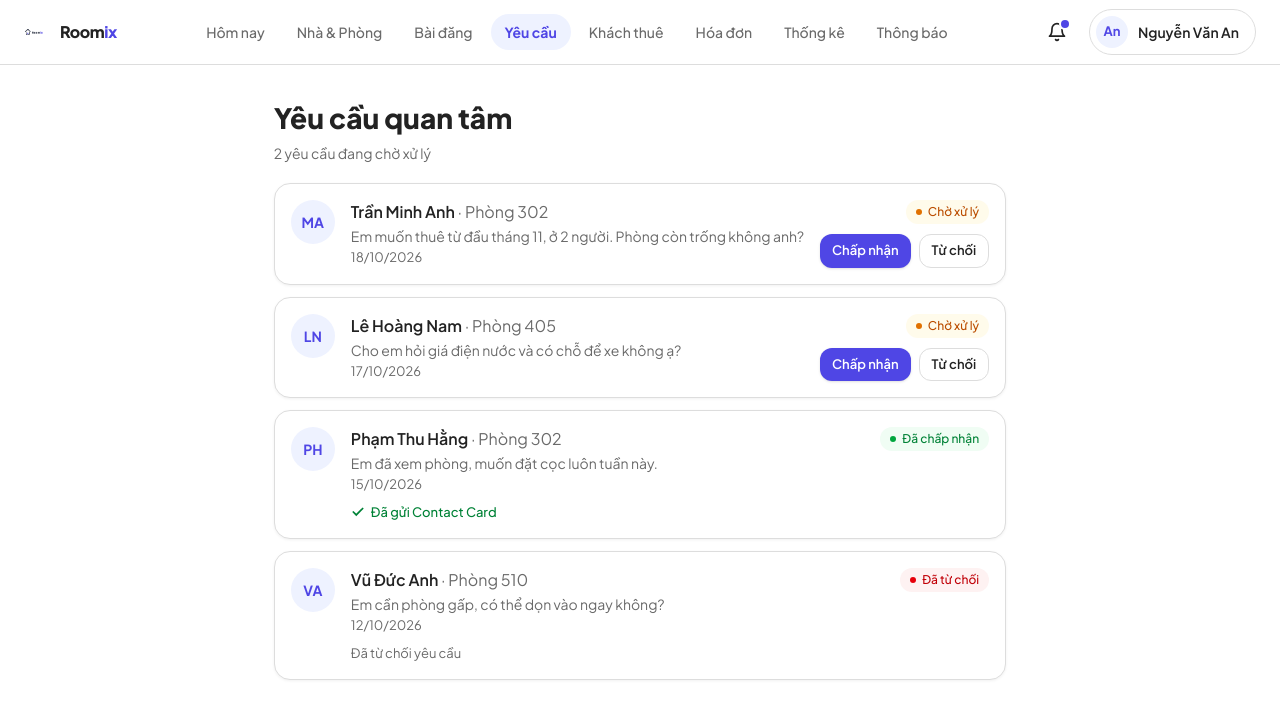
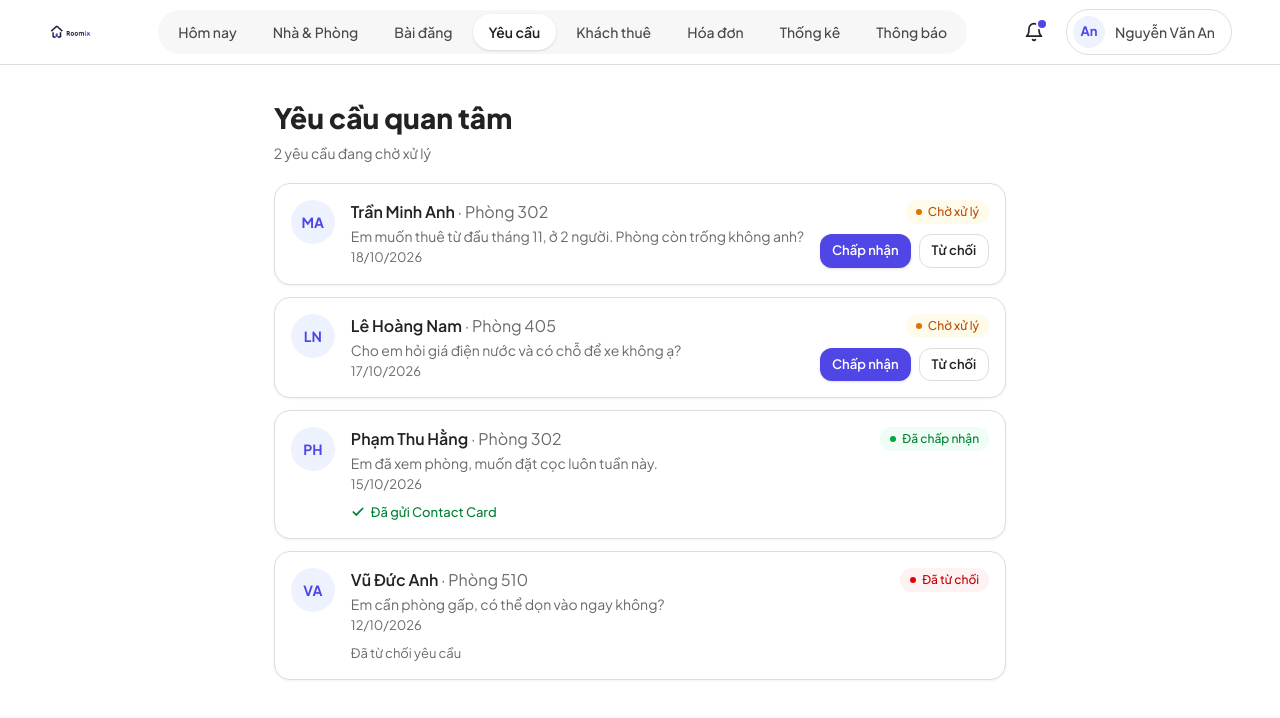
Before and after one commit to thienba33/Roomix, a Next.js app: page /chu-tro/yeu-cau in a window 1280 px wide. Shown: the top 718 px of the page. Built offline with nearby package versions, Linux system fonts and the light colour scheme.

Commit message:
fix(ui): align headers and logo lockup with figma design

```diff
--- a/src/app/(auth)/login/page.tsx
+++ b/src/app/(auth)/login/page.tsx
@@ -26,8 +26,7 @@ export default function LoginPage() {
   return (
     <div className="flex min-h-screen flex-col items-center justify-center bg-page px-4 py-10">
       <Link href="/" className="mb-8 flex items-center gap-2">
-        <Image src="/images/logo.png" alt="Roomix" width={36} height={36} className="h-9 w-9 object-contain" />
-        <span className="text-[22px] font-extrabold tracking-tight text-ink">Room<span className="text-primary">ix</span></span>
+        <Image src="/images/logo.png" alt="Roomix" width={1500} height={520} className="h-10 w-auto" priority />
       </Link>
 
       <Card className="grid w-full max-w-5xl overflow-hidden rounded-3xl shadow-[0_12px_40px_rgba(0,0,0,0.10)] md:grid-cols-2">
--- a/src/app/(auth)/register/page.tsx
+++ b/src/app/(auth)/register/page.tsx
@@ -32,8 +32,7 @@ export default function RegisterPage() {
   return (
     <div className="flex min-h-screen flex-col items-center justify-center bg-page px-4 py-10">
       <Link href="/" className="mb-8 flex items-center gap-2">
-        <Image src="/images/logo.png" alt="Roomix" width={36} height={36} className="h-9 w-9 object-contain" />
-        <span className="text-[22px] font-extrabold tracking-tight text-ink">Room<span className="text-primary">ix</span></span>
+        <Image src="/images/logo.png" alt="Roomix" width={1500} height={520} className="h-10 w-auto" priority />
       </Link>
 
       <Card className="grid w-full max-w-5xl overflow-hidden rounded-3xl shadow-[0_12px_40px_rgba(0,0,0,0.10)] md:grid-cols-2">
--- a/src/app/admin/dang-nhap/page.tsx
+++ b/src/app/admin/dang-nhap/page.tsx
@@ -18,10 +18,7 @@ export default function AdminLoginPage() {
     <div className="flex min-h-screen flex-col items-center justify-center bg-page px-4 py-10">
       {/* Logo above */}
       <div className="mb-8 flex items-center gap-2.5">
-        <Image src="/images/logo.png" alt="Roomix" width={36} height={36} className="h-9 w-9 object-contain" />
-        <span className="text-2xl font-extrabold tracking-tight text-ink">
-          Room<span className="text-primary">ix</span>
-        </span>
+        <Image src="/images/logo.png" alt="Roomix" width={1500} height={520} className="h-10 w-auto" priority />
       </div>
 
       <Card className="w-full max-w-4xl overflow-hidden rounded-3xl p-0 shadow-[0_8px_40px_rgba(0,0,0,0.08)]">
--- a/src/app/chu-tro/dang-nhap/page.tsx
+++ b/src/app/chu-tro/dang-nhap/page.tsx
@@ -18,8 +18,7 @@ export default function DangNhapChuTroPage() {
   return (
     <div className="flex min-h-screen flex-col items-center justify-center bg-page px-4 py-10">
       <div className="flex items-center gap-2">
-        <Image src="/images/logo.png" alt="Roomix" width={36} height={36} className="h-9 w-9 object-contain" />
-        <span className="text-xl font-extrabold tracking-tight text-ink">Room<span className="text-primary">ix</span></span>
+        <Image src="/images/logo.png" alt="Roomix" width={1500} height={520} className="h-10 w-auto" priority />
       </div>
 
       <Card className="mt-8 grid w-full max-w-5xl overflow-hidden rounded-3xl p-0 shadow-xl md:grid-cols-2">
--- a/src/app/chu-tro/ho-so/page.tsx
+++ b/src/app/chu-tro/ho-so/page.tsx
@@ -65,7 +65,7 @@ export default function HoSoPage() {
             <p className="mt-1 text-[13px] text-muted">Khách thuê nhận được thẻ này khi yêu cầu quan tâm được chấp nhận.</p>
             <div className="mt-4 rounded-2xl bg-white p-5 shadow-sm">
               <div className="flex items-center gap-3">
-                <Image src="/images/logo.png" alt="Roomix" width={36} height={36} className="h-9 w-9 object-contain" />
+                <Image src="/images/logo-mark.png" alt="Roomix" width={36} height={36} className="h-9 w-9 object-contain" />
                 <div>
                   <p className="font-extrabold text-ink">{landlord.name}</p>
                   <p className="text-[13px] text-muted">{landlord.house}</p>
--- a/src/app/layout.tsx
+++ b/src/app/layout.tsx
@@ -11,7 +11,7 @@ const jakarta = Plus_Jakarta_Sans({
 export const metadata: Metadata = {
   title: 'Roomix — Cho thuê phòng trọ thông minh',
   description: 'Roomix — Nền tảng cho thuê phòng trọ thông minh: tìm phòng, quản lý nhà trọ, hóa đơn và chatbot AI.',
-  icons: { icon: '/images/logo.png' },
+  icons: { icon: '/images/logo-mark.png' },
 };
 
 export default function RootLayout({ children }: { children: React.ReactNode }) {
--- a/src/app/loading.tsx
+++ b/src/app/loading.tsx
@@ -3,7 +3,7 @@ import Image from 'next/image';
 export default function Loading() {
   return (
     <div className="flex min-h-[60vh] flex-col items-center justify-center gap-4">
-      <Image src="/images/logo.png" alt="Roomix" width={56} height={56} className="animate-pulse" />
+      <Image src="/images/logo.png" alt="Roomix" width={1500} height={520} className="h-12 w-auto animate-pulse" />
       <p className="text-sm text-muted">Đang tải...</p>
     </div>
   );
--- a/src/components/layouts/AdminTopbar.tsx
+++ b/src/components/layouts/AdminTopbar.tsx
@@ -16,24 +16,26 @@ export default function AdminTopbar() {
   const pathname = usePathname();
   return (
     <header className="sticky top-0 z-50 border-b border-line bg-white/95 backdrop-blur">
-      <div className="mx-auto flex h-16 max-w-7xl items-center gap-4 px-6">
+      <div className="flex h-16 w-full items-center gap-4 px-6 lg:px-12">
         <Link href="/admin" className="flex shrink-0 items-center gap-2.5">
-          <Image src="/images/logo.png" alt="Roomix" width={28} height={28} className="h-7 w-7 object-contain" />
-          <span className="text-base font-extrabold tracking-tight text-ink">Room<span className="text-primary">ix</span></span>
-          <span className="rounded-md bg-primary-soft px-2 py-1 text-[11px] font-bold tracking-wider text-primary-dark">ADMIN CONSOLE</span>
+          <Image src="/images/logo.png" alt="Roomix" width={1500} height={520} className="h-[22px] w-auto" priority />
+          <span className="ml-3 rounded-full bg-primary-soft px-3 py-1.5 text-[11px] font-bold tracking-[0.08em] text-primary">ADMIN CONSOLE</span>
         </Link>
-        <nav className="mx-auto hidden items-center gap-1 lg:flex">
+        <nav className="mx-auto hidden items-center gap-1 rounded-full bg-[#F7F7F7] p-1 lg:flex">
           {TABS.map((t) => {
             const active = t.href === '/admin' ? pathname === '/admin' : pathname.startsWith(t.href);
             return (
-              <Link key={t.href} href={t.href} className={cn('whitespace-nowrap rounded-full px-3.5 py-2 text-sm transition', active ? 'bg-primary-soft font-bold text-primary' : 'font-medium text-muted hover:bg-page hover:text-ink')}>
+              <Link key={t.href} href={t.href} className={cn('whitespace-nowrap rounded-full px-4 py-2 text-sm transition', active ? 'bg-white font-semibold text-ink shadow-sm' : 'font-medium text-[#484848] hover:text-ink')}>
                 {t.label}
               </Link>
             );
           })}
         </nav>
         <div className="ml-auto flex shrink-0 items-center gap-3 lg:ml-0">
-          <span className="flex h-10 w-10 items-center justify-center rounded-full bg-primary text-sm font-bold text-white">AD</span>
+          <span className="flex items-center gap-2.5 rounded-full border border-line py-1.5 pl-1.5 pr-4">
+            <span className="flex h-8 w-8 items-center justify-center rounded-full bg-ink text-[13px] font-bold text-white">AD</span>
+            <span className="hidden text-sm font-medium text-[#484848] sm:block">Admin</span>
+          </span>
         </div>
       </div>
     </header>
--- a/src/components/layouts/Footer.tsx
+++ b/src/components/layouts/Footer.tsx
@@ -6,7 +6,7 @@ export default function Footer() {
     <footer className="border-t border-line bg-white">
       <div className="mx-auto flex max-w-7xl flex-col items-center gap-3 px-6 py-8 text-center sm:flex-row sm:justify-between sm:text-left">
         <div className="flex items-center gap-2">
-          <Image src="/images/logo.png" alt="Roomix" width={22} height={22} className="h-[22px] w-[22px] object-contain" />
+          <Image src="/images/logo.png" alt="Roomix" width={1500} height={520} className="h-5 w-auto" />
           <p className="text-sm text-muted">Roomix — Nền tảng cho thuê phòng trọ thông minh</p>
         </div>
         <nav className="flex gap-5 text-[13px] text-muted">
--- a/src/components/layouts/HostTopbar.tsx
+++ b/src/components/layouts/HostTopbar.tsx
@@ -20,16 +20,15 @@ export default function HostTopbar() {
   const pathname = usePathname();
   return (
     <header className="sticky top-0 z-50 border-b border-line bg-white/95 backdrop-blur">
-      <div className="mx-auto flex h-16 max-w-7xl items-center gap-4 px-6">
-        <Link href="/chu-tro" className="flex shrink-0 items-center gap-2">
-          <Image src="/images/logo.png" alt="Roomix" width={28} height={28} className="h-7 w-7 object-contain" />
-          <span className="text-base font-extrabold tracking-tight text-ink">Room<span className="text-primary">ix</span></span>
+      <div className="flex h-16 w-full items-center gap-4 px-6 lg:px-12">
+        <Link href="/chu-tro" className="flex shrink-0 items-center" aria-label="Roomix">
+          <Image src="/images/logo.png" alt="Roomix" width={1500} height={520} className="h-[22px] w-auto" priority />
         </Link>
-        <nav className="mx-auto hidden items-center gap-1 lg:flex">
+        <nav className="mx-auto hidden items-center gap-1 rounded-full bg-[#F7F7F7] p-1 lg:flex">
           {TABS.map((t) => {
             const active = t.href === '/chu-tro' ? pathname === '/chu-tro' : pathname.startsWith(t.href);
             return (
-              <Link key={t.href} href={t.href} className={cn('whitespace-nowrap rounded-full px-3.5 py-2 text-sm transition', active ? 'bg-primary-soft font-bold text-primary' : 'font-medium text-muted hover:bg-page hover:text-ink')}>
+              <Link key={t.href} href={t.href} className={cn('whitespace-nowrap rounded-full px-4 py-2 text-sm transition', active ? 'bg-white font-semibold text-ink shadow-sm' : 'font-medium text-[#484848] hover:text-ink')}>
                 {t.label}
               </Link>
             );
@@ -42,7 +41,7 @@ export default function HostTopbar() {
           </Link>
           <Link href="/chu-tro/ho-so" className="flex items-center gap-2.5 rounded-full border border-line py-1.5 pl-1.5 pr-4 transition hover:shadow">
             <span className="flex h-8 w-8 items-center justify-center rounded-full bg-primary-soft text-[13px] font-bold text-primary">{landlord.initials}</span>
-            <span className="hidden text-sm font-semibold text-ink sm:block">{landlord.name}</span>
+            <span className="hidden text-sm font-medium text-[#484848] sm:block">{landlord.name}</span>
           </Link>
         </div>
       </div>
--- a/src/components/layouts/TenantHeader.tsx
+++ b/src/components/layouts/TenantHeader.tsx
@@ -24,10 +24,9 @@ export default function TenantHeader({ defaultAiOpen = false }: { defaultAiOpen?
   return (
     <>
       <header className="sticky top-0 z-50 border-b border-line bg-white/95 backdrop-blur">
-        <div className="mx-auto flex h-16 max-w-7xl items-center gap-8 px-6">
-          <Link href="/" className="flex shrink-0 items-center gap-2">
-            <Image src="/images/logo.png" alt="Roomix" width={30} height={30} className="h-[30px] w-[30px] object-contain" />
-            <span className="text-lg font-extrabold tracking-tight text-ink">Room<span className="text-primary">ix</span></span>
+        <div className="flex h-16 w-full items-center gap-10 px-6 lg:px-12">
+          <Link href="/" className="flex shrink-0 items-center" aria-label="Roomix">
+            <Image src="/images/logo.png" alt="Roomix" width={1500} height={520} className="h-6 w-auto" priority />
           </Link>
 
           <nav className="hidden items-center gap-7 md:flex">
```
Also changed, not shown: public/images/logo-mark.png (added).
